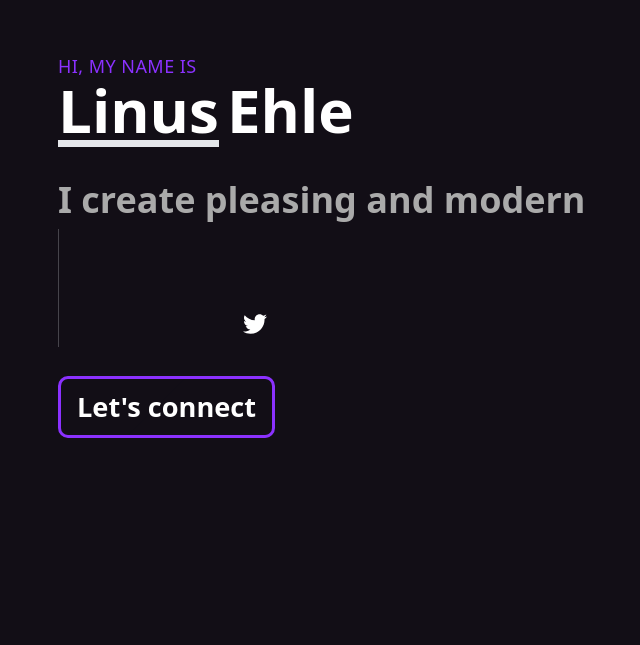
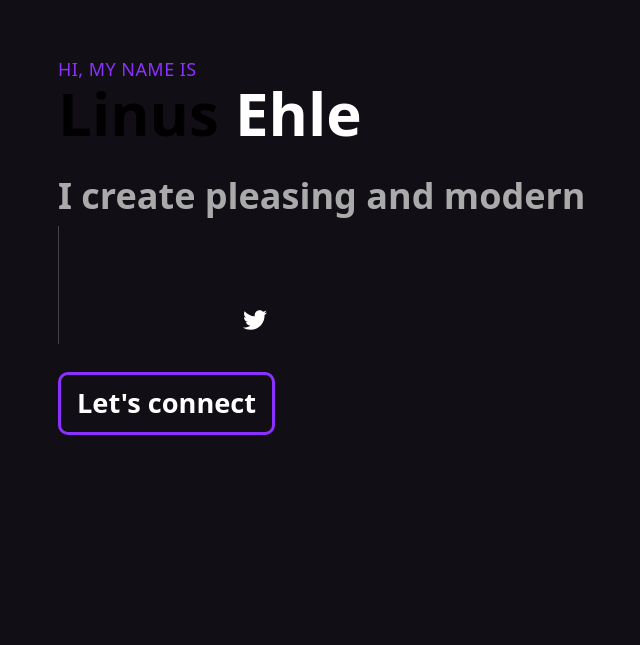
Before and after one commit to linusehle/linusehle-portfolio, a React (Vite) app: page / in a window 1280 px wide. Shown: the part 155-800 px from the top of the page, without its empty margins (242-882 px from the left). Built offline with nearby package versions, Linux system fonts and the light colour scheme.

Commit message:
feat: changed first-name color to linar-gradient

```diff
--- a/src/components/Header/Header.tsx
+++ b/src/components/Header/Header.tsx
@@ -7,8 +7,8 @@ function Header () {
                 <div>
                     <span className="font-medium text-lg uppercase tracking-wide text-[#8b31ff]">Hi, my name is</span>
                 </div>
-                <div className="flex space-x-2">
-                    <span className="font-bold text-6xl text-white border-b-[7px] emphasize">Linus</span>
+                <div className="flex space-x-4">
+                    <span className="emphasize border-gradient border-gradient-green font-bold text-6xl only-top">Linus</span>
                     <span className="font-bold text-6xl text-white">Ehle</span>
                 </div>
                 <div className="mt-6">
```
